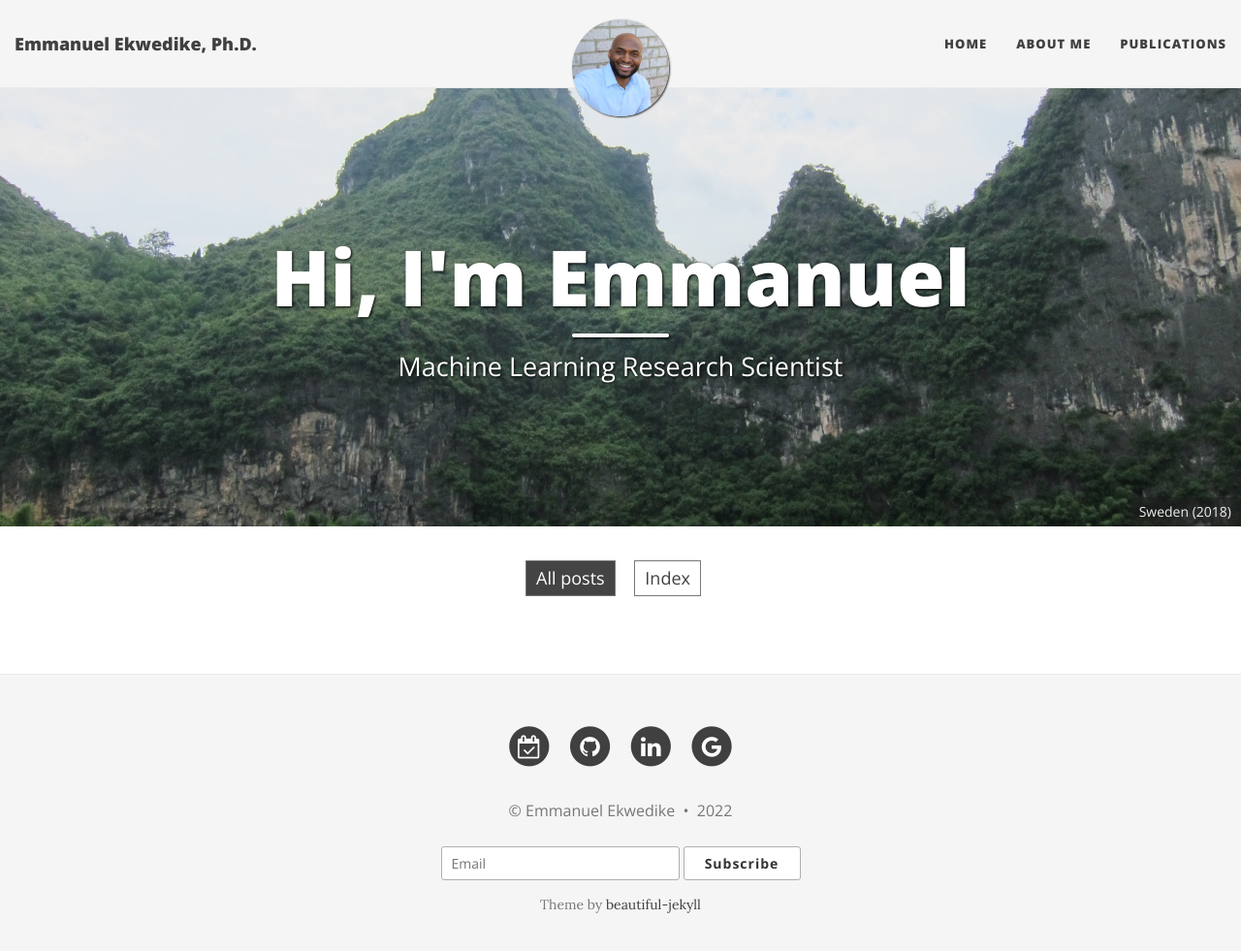
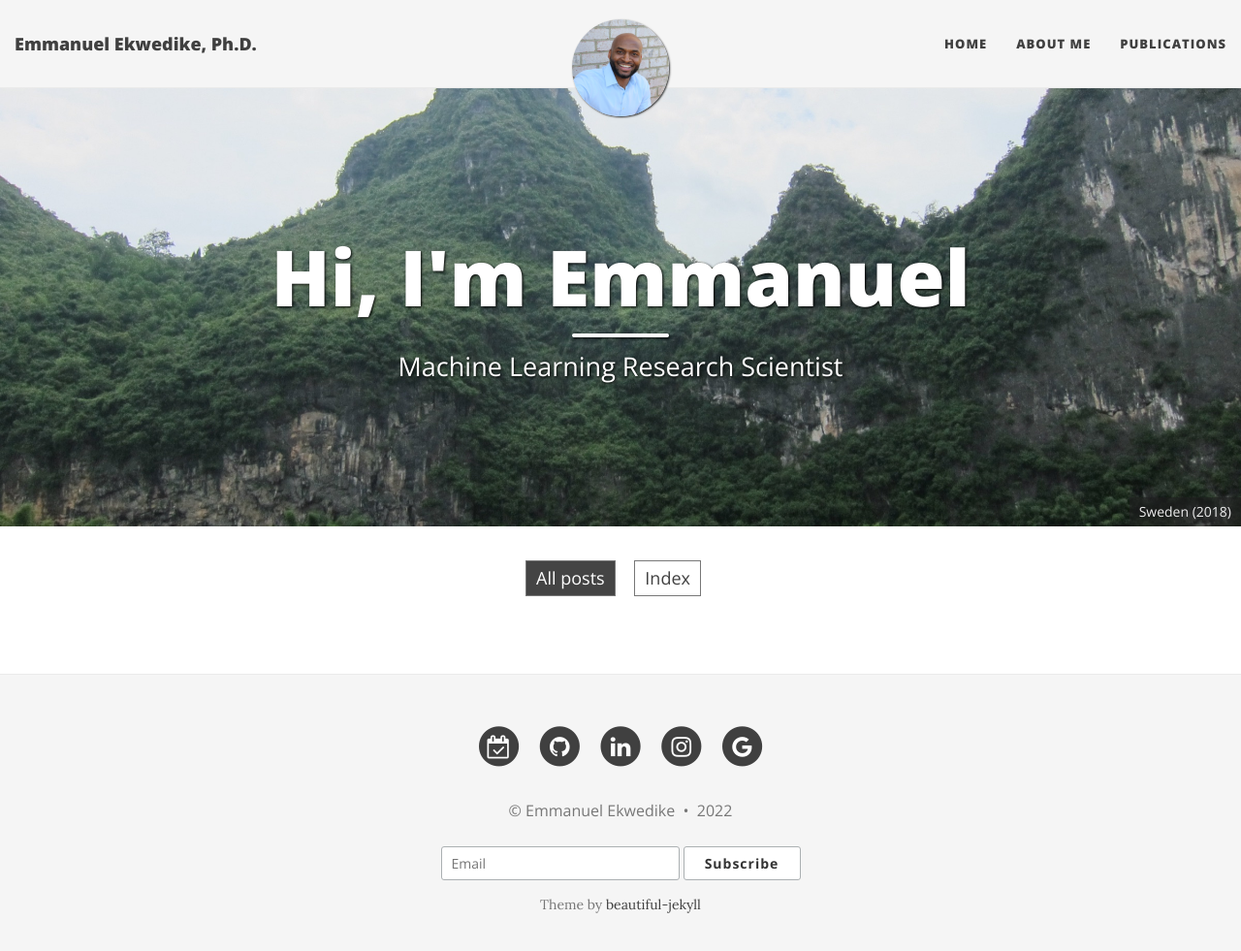
Before and after one commit to eekwedike/eekwedike.github.io, a Jekyll site: the page built from index.html, in a window 1280 px wide and 994 px high. Shown: the top 981 px of the window at 97% size. Built offline with Jekyll 4.4.1, drawn with Linux system fonts in a browser that asks for light colours; nearby versions of some CDN libraries; the list of posts is cut into pages by our own code; a style sheet for code colours, icons or effects is not loaded.

```diff
--- a/_includes/footer.html
+++ b/_includes/footer.html
@@ -80,6 +80,16 @@
             </a>
           </li>
           {% endif %}
+          {% if site.author.instagram and site.footer-links-active.instagram %}
+          <li>
+            <a href="https://linkedin.com/in/{{ site.author.instagram }}" title="Instagram">
+              <span class="fa-stack fa-lg">
+                <i class="fa fa-circle fa-stack-2x"></i>
+                <i class="fa fa-instagram fa-stack-1x fa-inverse"></i>
+              </span>
+            </a>
+          </li>
+          {% endif %}
 
           {% if site.author.googlescholar and site.footer-links-active.googlescholar %}
           <li>
--- a/_includes/head.html
+++ b/_includes/head.html
@@ -19,7 +19,7 @@
   <link rel="icon" type="image/png" href="/img/favicon-16x16.png" sizes="16x16">
   <script type="application/ld+json">
 
-  {"@type":"WebSite","headline":"Emmanuel Ekwedike","url":"https://emmanuelekwedike.com/","description":"Emmanuel Ekwedike is a Machine Learning Research Scientist and a collaborative problem solver.","name":"Emmanuel Ekwedike","headline":"Emmanuel Ekwedike","keywords":"Emmanuel Ekwedike,emmanuel ekwedike google scholar,Machine Learning,Research Scientist,Machine Learning Research Scientist,collaborative problem solver,problem solver,Department of Operations Research and Financial Engineering,Princeton University", "@context":"https://schema.org","sameAs":["https://www.emmanuelekwedike.com/","https://www.linkedin.com/in/eekwedike/","https://eekwedike.github.io/","https://github.com/eekwedike","https://scholar.google.com/citations?hl=en&user=GMzu11wAAAAJ"]}</script>
+  {"@type":"WebSite","headline":"Emmanuel Ekwedike","url":"https://emmanuelekwedike.com/","description":"Emmanuel Ekwedike is a Machine Learning Research Scientist and a collaborative problem solver.","name":"Emmanuel Ekwedike","headline":"Emmanuel Ekwedike","keywords":"Emmanuel Ekwedike,emmanuel ekwedike google scholar,Machine Learning,Research Scientist,Machine Learning Research Scientist,collaborative problem solver,problem solver,Department of Operations Research and Financial Engineering,Princeton University", "@context":"https://schema.org","sameAs":["https://www.emmanuelekwedike.com/","https://www.linkedin.com/in/eekwedike/","https://eekwedike.github.io/","https://github.com/eekwedike","https://scholar.google.com/citations?hl=en&user=GMzu11wAAAAJ","https://www.instagram.com/eekwedike"]}</script>
   <!-- End EE SEO tag -->
 
 
```
